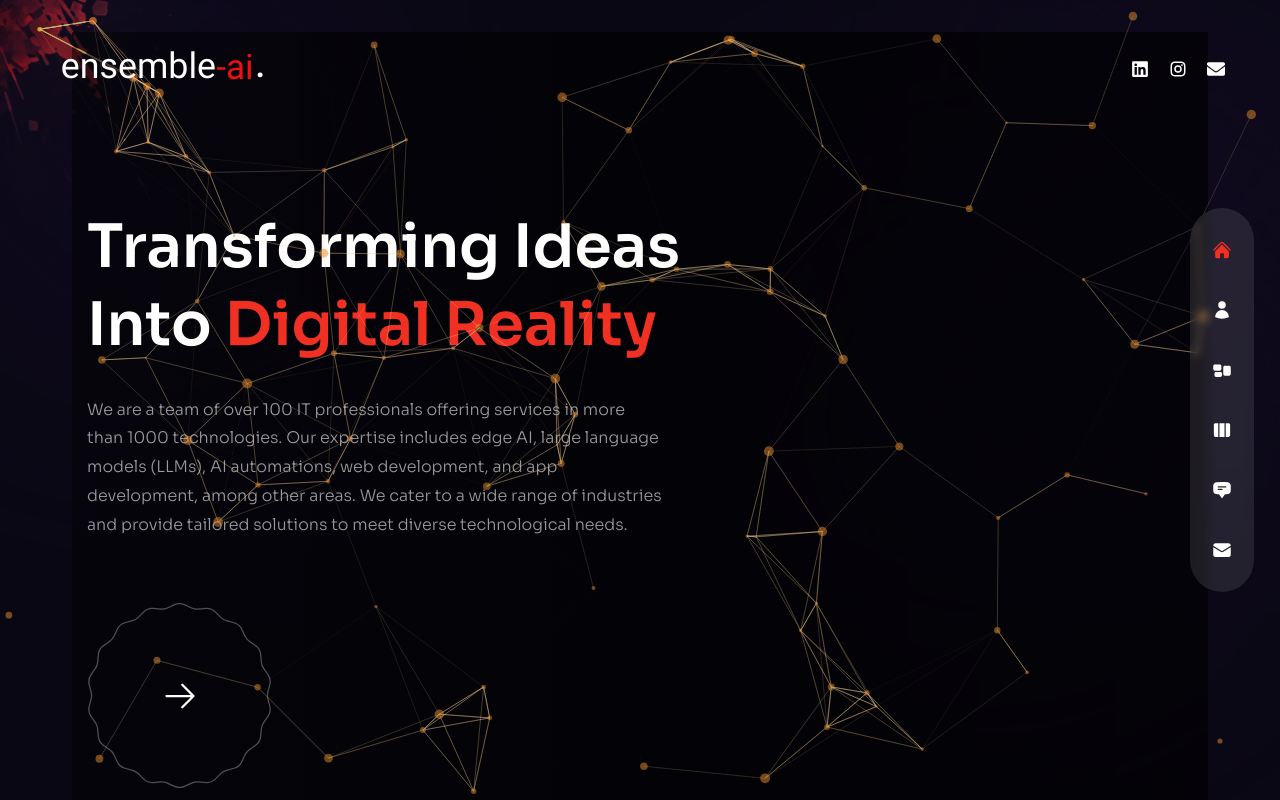
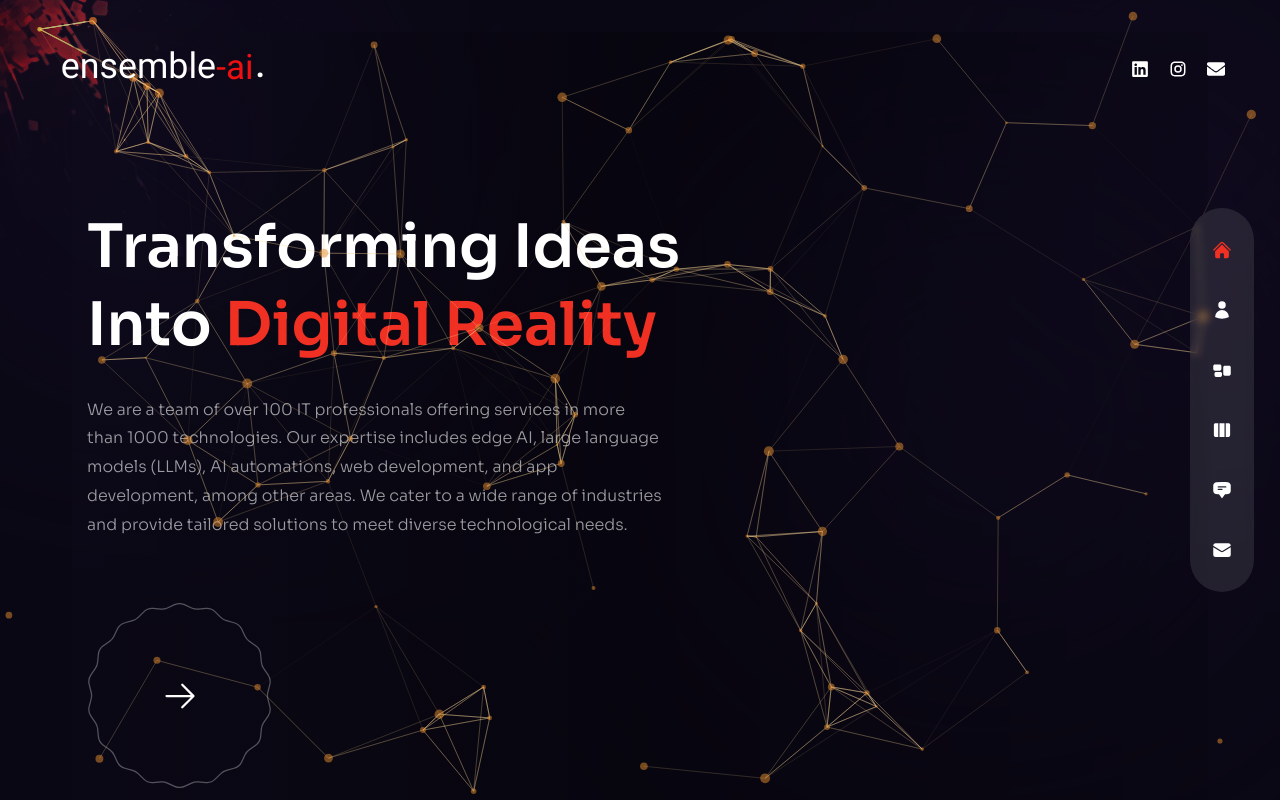
Before and after one commit to mahad002/my-portfolio, a Next.js app: page / in a window 1280 px wide. Built offline with nearby package versions, Linux system fonts and the light colour scheme.

Commit message:
Removed bg form Main page

```diff
--- a/pages/index.jsx
+++ b/pages/index.jsx
@@ -9,7 +9,7 @@ import { fadeIn } from "../variants";
 
 const Home = () => {
   return (
-    <div className="scrollable-container bg-black/60">
+    <div className="scrollable-container">
       {/* text */}
       <div className="w-full flex-grow bg-gradient-to-r from-primary/10 via-black/30 to-black/10">
         <div className="text-center flex flex-col justify-center xl:pt-[150] xl:text-left min-h-screen container mx-auto pt-[100px]">
```
